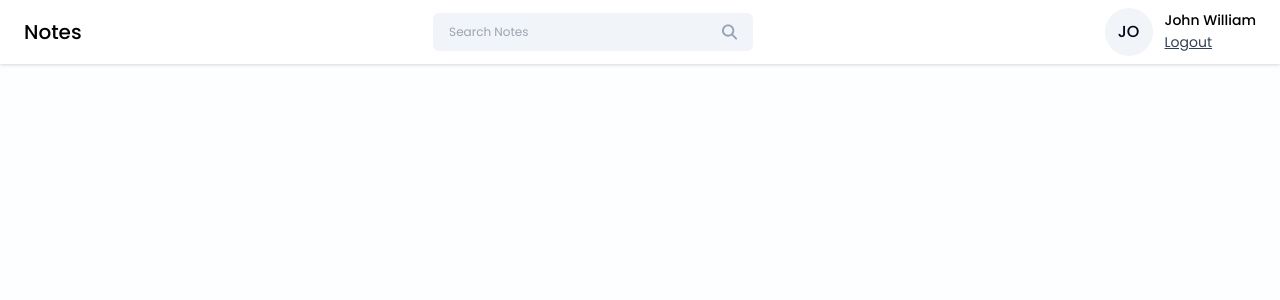
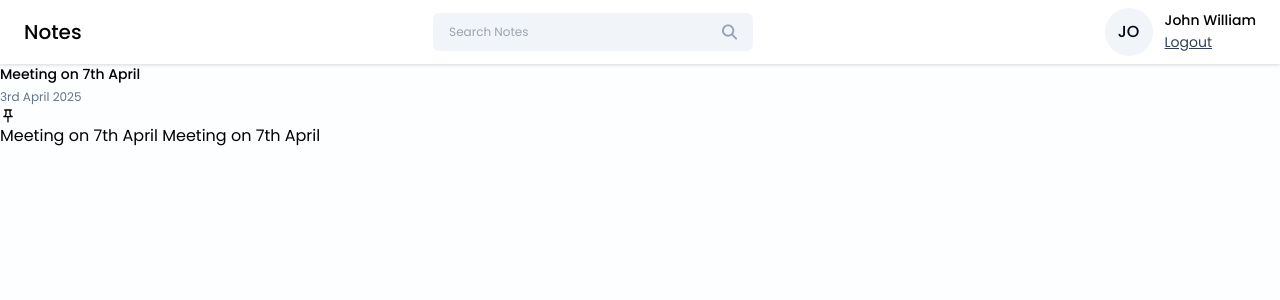
Before and after one commit to ionutpetru4046/Notes-App, a React (Vite) app in the folder frontend/notes-app/: page /dashboard in a window 1280 px wide. Shown: the top 300 px of the page. Built offline with nearby package versions, Linux system fonts and the light colour scheme.

Commit message:
working on the components added icons and styles

```diff
--- a/frontend/notes-app/src/components/Cards/NoteCard.jsx
+++ b/frontend/notes-app/src/components/Cards/NoteCard.jsx
@@ -1,9 +1,42 @@
-const NoteCard = () => {
+import { MdOutlinePushPin } from 'react-icons/md';
+import { MdCreate, MdDelete } from 'react-icons/md';
+import PropTypes from 'prop-types';
+
+const NoteCard = ({
+  title,
+  date,
+  content,
+  tags,
+  isPinned,
+  onEdit,
+  onDelete,
+  onPinNote,
+}) => {
   return (
     <div>
+      <div className="">
+        <div>
+           <h6 className="text-sm font-medium">{title}</h6>
+            <span className="text-xs text-slate-500">{date}</span>
+          </div>
 
+        <MdOutlinePushPin className="" onClick={onPinNote} />
+
+      </div>
+
+       <p className=''>{content?.slice(0,60)}</p>
     </div>
-  )
-}
+  );
+};
+NoteCard.propTypes = {
+  title: PropTypes.string.isRequired,
+  date: PropTypes.string.isRequired,
+  content: PropTypes.string,
+  tags: PropTypes.array,
+  isPinned: PropTypes.bool,
+  onEdit: PropTypes.func,
+  onDelete: PropTypes.func,
+  onPinNote: PropTypes.func,
+};
 
-export default NoteCard
+export default NoteCard;
--- a/frontend/notes-app/src/pages/Home/Home.jsx
+++ b/frontend/notes-app/src/pages/Home/Home.jsx
@@ -1,10 +1,24 @@
-import Navbar from "../../components/Navbar/Navbar"
-
+import Navbar from "../../components/Navbar/Navbar";
+import NoteCard from '../../components/Cards/NoteCard';
 
 const Home = () => {
   return (
     <>
      <Navbar />
+
+     <div className="container mx-auto">
+
+      <NoteCard
+        title="Meeting on 7th April"
+        date="3rd April 2025"
+        content="Meeting on 7th April Meeting on 7th April"
+        tags="#Meeting"
+        isPinned={true}
+        onEdit={() => {}}
+        onDelete={() => {}}
+        onPinNote={() => {}}
+        />
+     </div>
     </>
   )
 }
```
